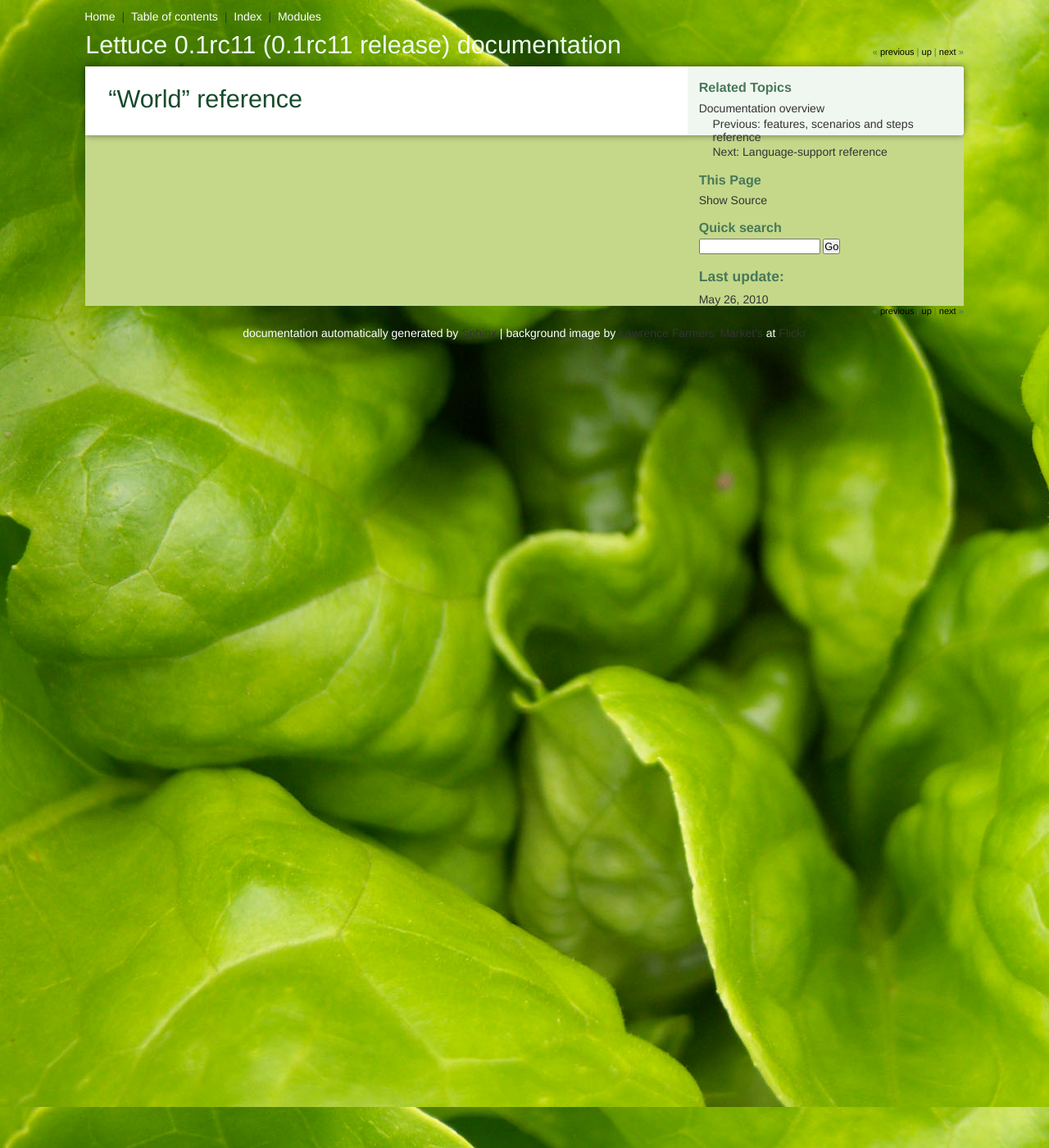
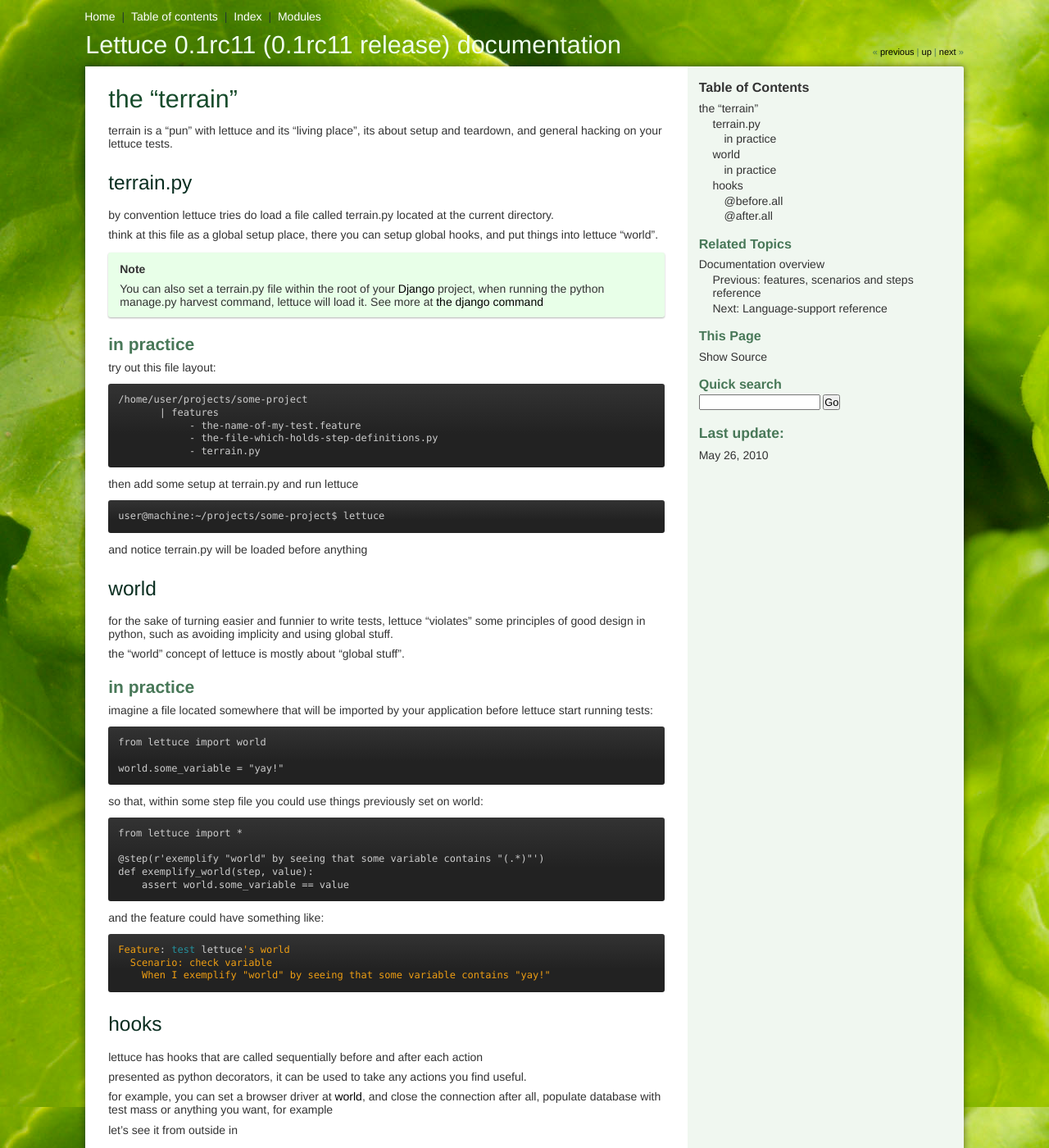
Before and after one commit to linguistux/wayfair_pytest-eucalyptus, a Sphinx documentation site: the page built from docs/reference/terrain.rst, in a window 1280 px wide and 1400 px high. Shown: the whole window at 82% size. Built offline with Sphinx 7.4.7, drawn with Linux system fonts in a browser that asks for light colours; some of the changed text lies outside the part shown.

Commit message:
adding "terrain" docs

```diff
--- a/docs/index.rst
+++ b/docs/index.rst
@@ -114,8 +112,8 @@ furthermore
 
 **reference and concepts**
 
-    * :ref:`features, scenarios and steps <reference-features>`
-    * :ref:`terrain, world and hooks <reference-terrain>`
+    * :ref:`terrain, world and hooks <reference-terrain>`, how to
+      setup a environment for lettuce
     * :ref:`language support <reference-languages>`
 
 recipes
--- a/docs/reference/features.rst
+++ b/docs/reference/features.rst
@@ -107,3 +107,8 @@ then, `Feature.get_head()` would give:
 ::
 
     feature.get_head() == 'Funcionalidade: alguma funcionalidade'
+
+.. _total-result:
+
+TotalResult
+~~~~~~~~~~~
--- a/docs/reference/terrain.rst
+++ b/docs/reference/terrain.rst
@@ -1,5 +1,147 @@
 .. _reference-terrain:
 
-=================
-"World" reference
-=================
+the "terrain"
+=============
+
+terrain is a "pun" with lettuce and its "living place", its about
+setup and teardown, and general hacking on your lettuce tests.
+
+terrain.py
+~~~~~~~~~~
+
+by convention lettuce tries do load a file called `terrain.py` located
+at the current directory.
+
+think at this file as a global setup place, there you can setup global
+hooks, and put things into lettuce "world".
+
+.. Note::
+
+   You can also set a `terrain.py` file within the root of your
+   Django_ project, when running the `python manage.py harvest`
+   command, lettuce will load it. See more at
+   :ref:`the-django-command`
+
+in practice
+^^^^^^^^^^^
+
+try out this file layout:
+
+.. highlight:: bash
+
+::
+
+    /home/user/projects/some-project
+           | features
+                - the-name-of-my-test.feature
+                - the-file-which-holds-step-definitions.py
+                - terrain.py
+
+then add some setup at `terrain.py` and run lettuce
+
+.. highlight:: bash
+
+::
+
+   user@machine:~/projects/some-project$ lettuce
+
+
+and notice `terrain.py` will be loaded before anything
+
+.. _lettuce-world:
+world
+~~~~~
+
+for the sake of turning easier and funnier to write tests, lettuce
+"violates" some principles of good design in python, such as avoiding
+implicity and using global stuff.
+
+the "world" concept of lettuce is mostly about "global stuff".
+
+in practice
+^^^^^^^^^^^
+
+imagine a file located somewhere that will be imported by your
+application before lettuce start running tests:
+
+.. highlight:: python
+
+.. doctest::
+
+   from lettuce import world
+
+   world.some_variable = "yay!"
+
+so that, within some step file you could use things previously set on `world`:
+
+
+.. doctest::
+
+   from lettuce import *
+
+   @step(r'exemplify "world" by seeing that some variable contains "(.*)"')
+   def exemplify_world(step, value):
+       assert world.some_variable == value
+
+
+and the feature could have something like:
+
+.. highlight:: ruby
+
+::
+
+    Feature: test lettuce's world
+      Scenario: check variable
+        When I exemplify "world" by seeing that some variable contains "yay!"
+
+hooks
+~~~~~
+
+lettuce has hooks that are called sequentially before and after each
+action
+
+presented as python decorators, it can be used to take any actions you find useful.
+
+for example, you can set a browser driver at :ref:`lettuce-world`, and
+close the connection after all, populate database with test mass or
+anything you want, for example
+
+let's see it from outside in
+
+@before.all
+^^^^^^^^^^^
+
+the decorated function takes **NO** parameters
+
+.. highlight:: python
+
+.. doctest::
+
+   from lettuce import *
+
+   @before.all
+   def say_hello():
+       print "Hello there!"
+       print "Lettuce will start to run tests right now..."
+
+@after.all
+^^^^^^^^^^
+
+the decorated function takes a :ref:`total-result` as parameter, so
+that you can use the result statistics somehow
+
+.. highlight:: python
+
+.. doctest::
+
+   from lettuce import *
+
+   @after.all
+   def say_goodbye(total):
+       print "Congratulations, %d of %d scenarios passed!" % (
+           total.scenarios_ran,
+           total.scenarios_passed
+       )
+       print "Goodbye!"
+
+.. _Django: http://djangoproject.com/
```
Also changed, not shown: other parts of docs/index.rst (+0 -2 lines), docs/tutorial/django.rst (added, +12 -0 lines).
